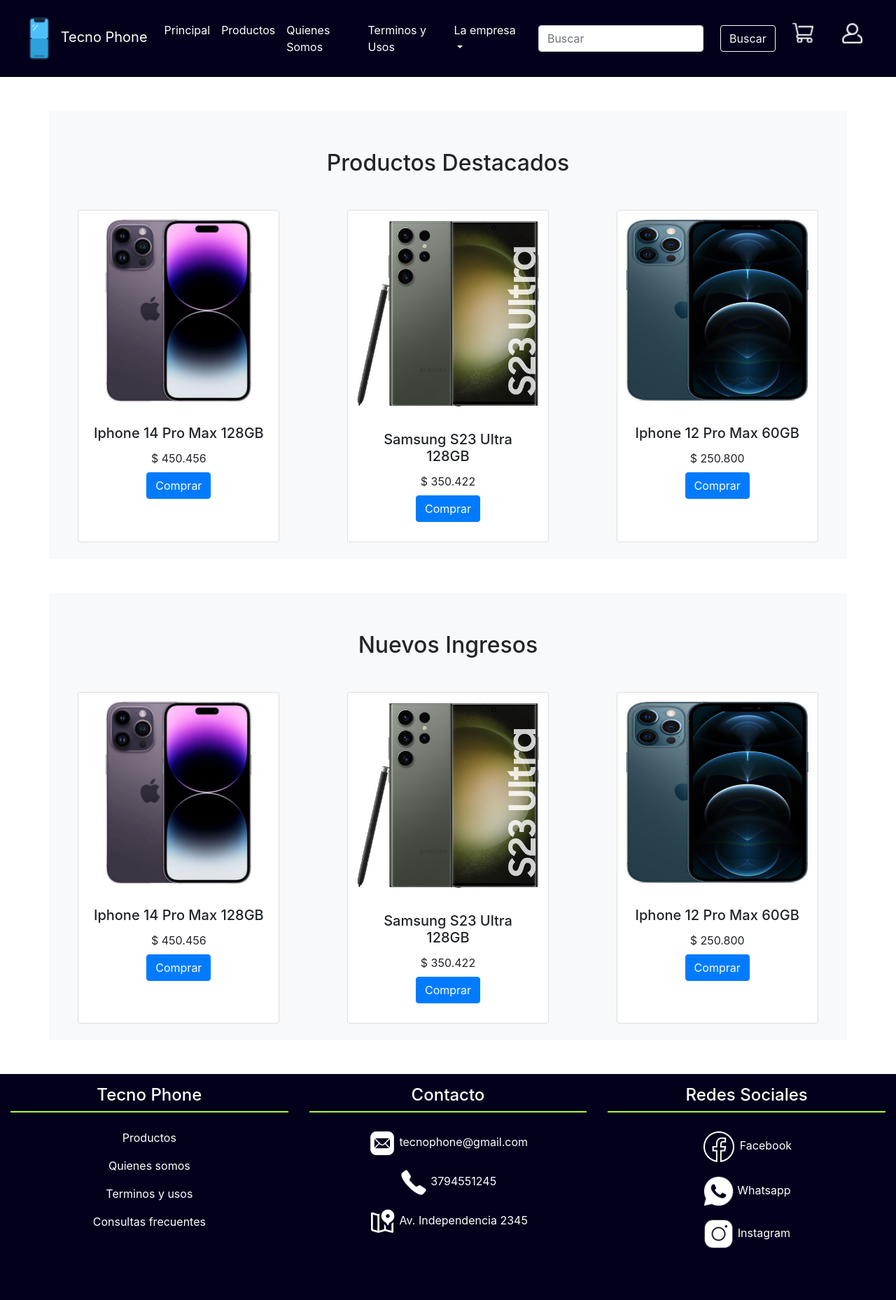
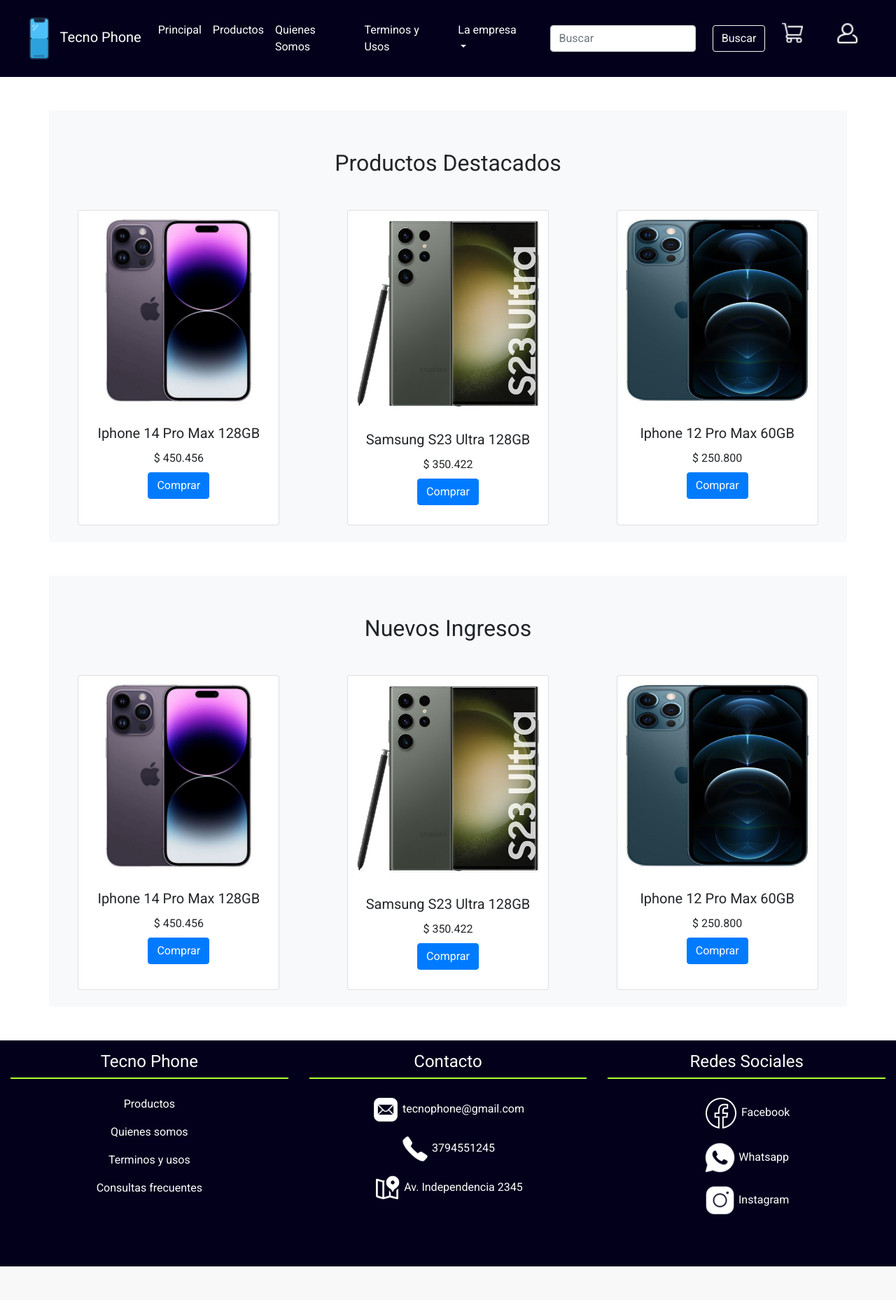
Before and after one commit to joss-dev/proyecto-tiendaonline, a CodeIgniter 4 app: the page made by app/Views/Home.php in a window 1280 px wide. Shown: the whole page at 70% size. After the commit the page ends 1810 px from the top, so only its background shows below. Run offline with PHP 8.4 and a stand-in for CodeIgniter, Linux system fonts and the light colour scheme; the template is opened without the code that fills it, so the values that code supplies are empty; some libraries are stand-ins or nearby versions.

Commit message:
agrega fonts

```diff
--- a/app/Views/Home.php
+++ b/app/Views/Home.php
@@ -5,8 +5,14 @@
     <meta charset="utf-8">
     <meta name="viewport" content="width=device-width, initial-scale=1">
     <title>TecnoPhone</title>
+    <!-- estilos css -->
     <link rel="stylesheet" href="./public/css/myStyle.css">
     <link rel="stylesheet" href="./public/css/bootstrap.min.css">
+
+    <!-- google fonts -->
+    <link rel="preconnect" href="https://fonts.googleapis.com">
+    <link rel="preconnect" href="https://fonts.gstatic.com" crossorigin>
+    <link href="https://fonts.googleapis.com/css2?family=Roboto:ital,wght@0,300;0,400;1,300&display=swap" rel="stylesheet">
 </head>
 
 <body>
--- a/public/css/myStyle.css
+++ b/public/css/myStyle.css
@@ -5,6 +5,10 @@
 	text-decoration: none;
 	border: none;
 	outline: none;
+}
+
+body {
+    font-family: 'Roboto' !important;
 }
 
 
```
